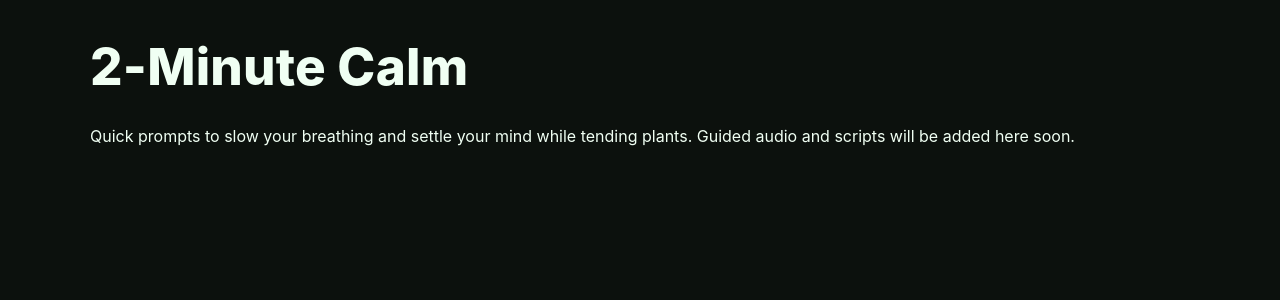
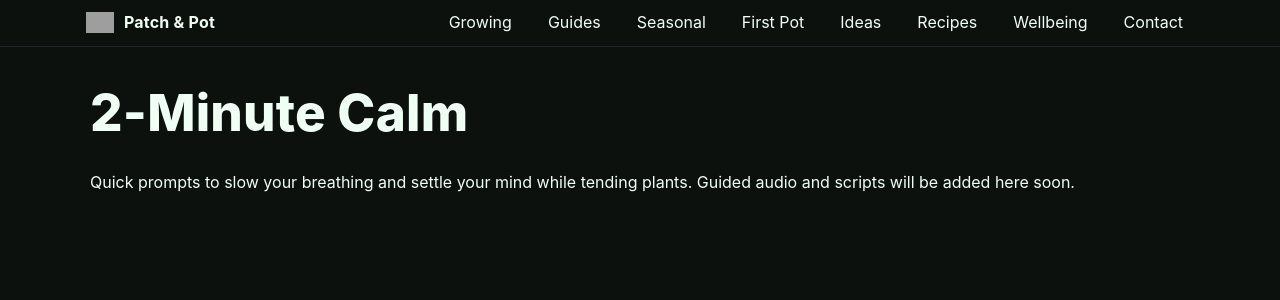
Before and after one commit to grantfitfuel/patchandpot, a Jekyll site: the page built from sites/calm.html, in a window 1280 px wide. Shown: the top 300 px of the page. Built offline with Jekyll 4.4.1, drawn with Linux system fonts in a browser that asks for light colours; grey boxes are pictures that could not be loaded.

Commit message:
Update calm.html

```diff
--- a/sites/calm.html
+++ b/sites/calm.html
@@ -1,9 +1,22 @@
 ---
 layout: default
-title: 2-Minute Calm
+title: 2-Minute Calm — Patch & Pot
+description: A short, gentle space to slow your breathing and settle your mind while tending plants. Mindful growing moments for calm, clarity, and reset.
+keywords: mindfulness, 2 minute calm, gardening calm, mindful gardening, breathing exercise, short reset, Patch and Pot, mental wellbeing
 ---
 
-<div class="wrap">
+<!-- Universal header mount -->
+<div id="site-header"></div>
+<script src="/js/header-loader.js"></script>
+
+<!-- MAIN CONTENT -->
+<main class="wrap" role="main">
   <h1>2-Minute Calm</h1>
-  <p>Quick prompts to slow your breathing and settle your mind while tending plants. Guided audio and scripts will be added here soon.</p>
-</div>
+  <p>
+    Quick prompts to slow your breathing and settle your mind while tending plants.
+    Guided audio and scripts will be added here soon.
+  </p>
+</main>
+
+<!-- Universal footer mount -->
+<div id="site-footer"></div>
```
